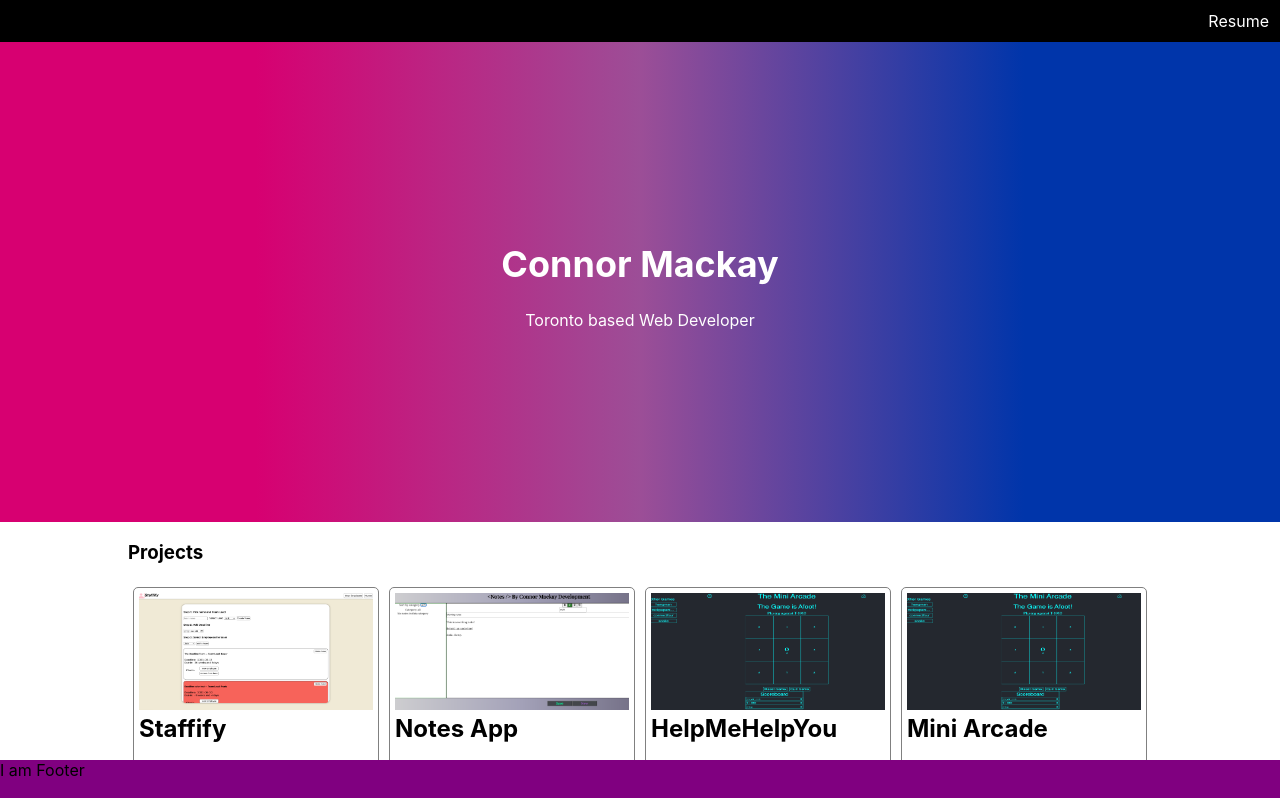
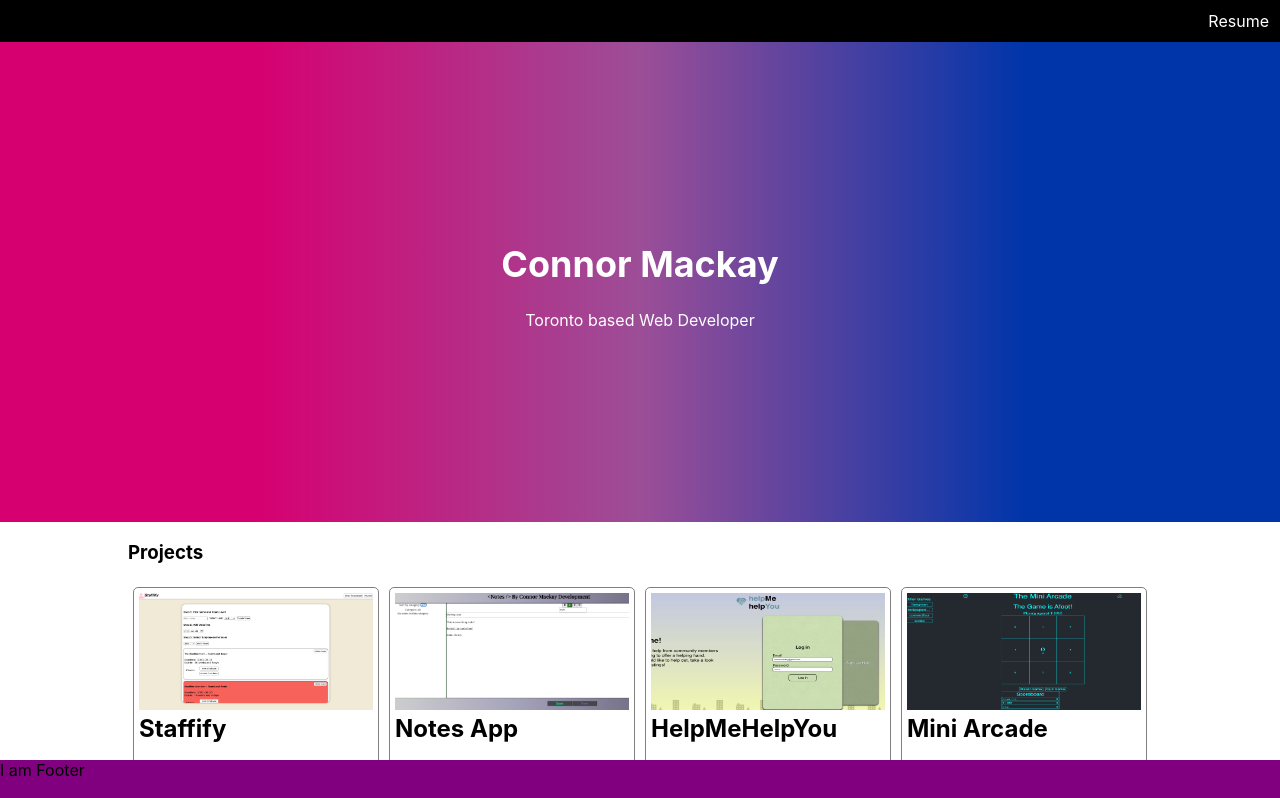
Before and after one commit to CD-Mackay/personal_site, a Next.js app: page / in a window 1280 px wide. Shown: the top 798 px of the page. Built offline with nearby package versions, Linux system fonts and the light colour scheme.

Commit message:
add helpmehelpyou screenshot

```diff
--- a/Components/Projects/Projects.js
+++ b/Components/Projects/Projects.js
@@ -22,7 +22,7 @@ export default function Projects() {
           name={"HelpMeHelpYou"}
           tech={["ReactJS", "Axios", "Rails", "Postgresql", "Socket.io"]}
           url="https://github.com/alan-mak/HelpMeHelpYou"
-          image="/mini_arcade_screen.png"
+          image="/helpmehelpyou.png"
         />
         <ProjectCard
           name={"Mini Arcade"}
```
Also changed, not shown: public/helpmehelpyou.png (added).
